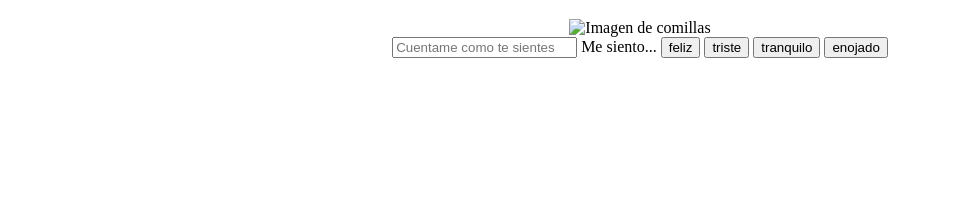
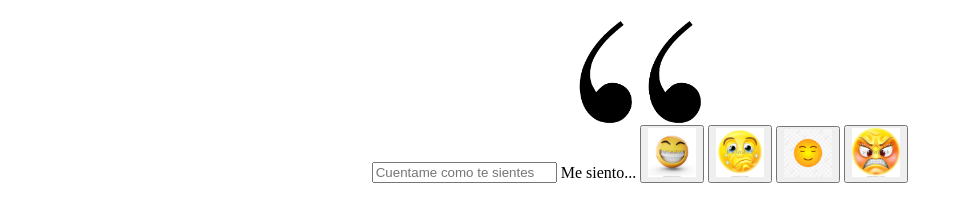
Before and after one commit to Heidy13Cruz/Manipulacion-de-elementos-del-dom, a plain HTML site: page index.html in a window 1280 px wide. Shown: the part 61-282 px from the top of the page, without its empty margins (0-961 px from the left). Drawn offline with Linux system fonts and the light colour scheme.

Commit message:
imagenes

```diff
--- a/Assets/css/style.css
+++ b/Assets/css/style.css
@@ -35,3 +35,11 @@ Colores de fondo de la seccion
 .feliz-s{
   background-color: rgb(179, 179, 48);
 }
+.img{
+  width: 3rem;
+}
+
+.img-1{
+
+  width: 8rem;
+}
--- a/index.html
+++ b/index.html
@@ -15,7 +15,7 @@
     </header>
     <main id="main">
       <section id="contenido-1" class="principal">
-        <img src="./Assets/img/" alt="Imagen de comillas" id="img-1" />
+        <img src="./Assets/img/comillas1.png" class="img-1" alt="Imagen de comillas" id="img-1" />
 
         <form id="form">
           <input
@@ -26,10 +26,19 @@
             required
           />
           <label for="emogi"> Me siento... </label>
-          <button type="submit" id="feliz">feliz</button>
-          <button type="submit" id="tiste">triste</button>
-          <button type="submit" id="tranquilo">tranquilo</button>
-          <button type="submit" id="enojado">enojado</button>
+          <button type="submit" id="feliz">
+            <img src="./Assets/img/feliz.webp" class="img" />
+          </button>
+          </button>
+          <button type="submit" id="tiste">
+            <img src="./Assets/img/triste.webp" class="img">
+          </button>
+          <button type="submit" id="tranquilo">
+            <img src="./Assets/img/tranquilo.jpg" class="img">
+          </button>
+          <button type="submit" id="enojado">
+            <img src="./Assets/img/enojado.webp" class="img">
+          </button>
         </form>
       </section>
     </main>
```
Also changed, not shown: Assets/img/comillas1.png (added), Assets/img/enojado.webp (added), Assets/img/feliz.webp (added), Assets/img/tranquilo.jpg (added), Assets/img/triste.webp (added).
